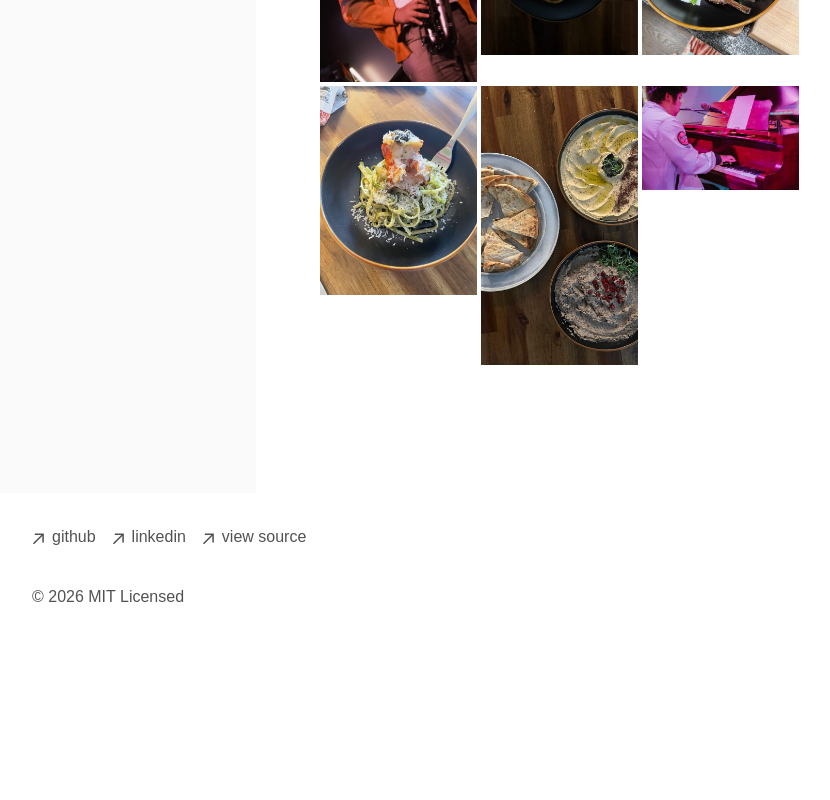
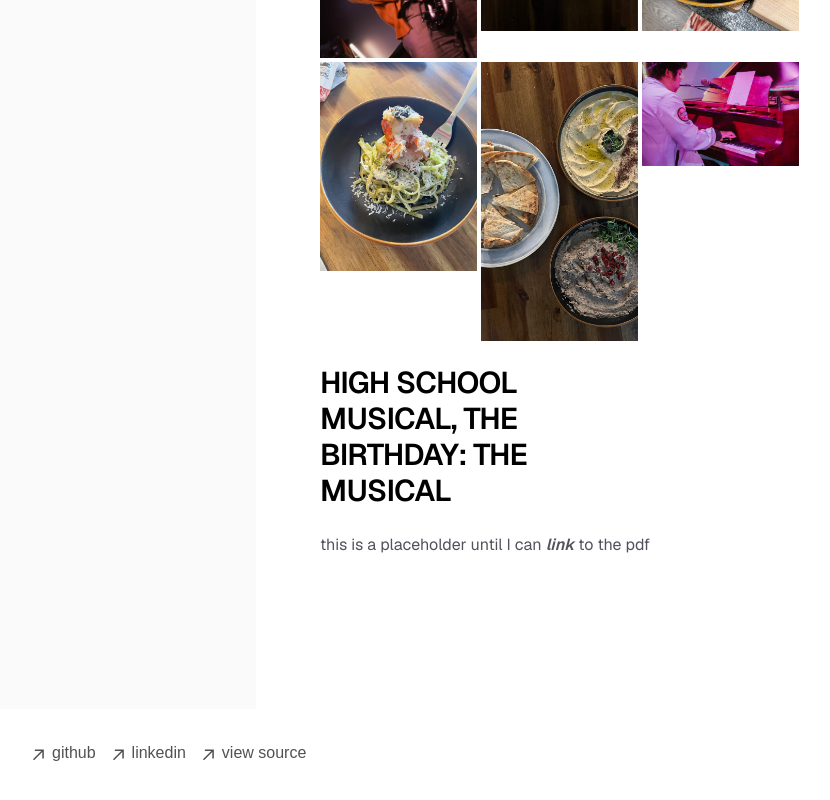
Before and after one commit to SaxyPandaBear/saxypandabear.github.io, a Next.js app: page / in a window 1280 px wide. Shown: the part 1996-2796 px from the top of the page, without its empty margins (0-830 px from the left). Before the commit the page ends 2669 px from the top, so only its background shows below. Built offline with nearby package versions, Linux system fonts and the light colour scheme.

Commit message:
add screenplay, placeholder on site, upgrade dependencies

```diff
--- a/app/page.tsx
+++ b/app/page.tsx
@@ -12,7 +12,7 @@
             I'm a career software engineer with roots in the Pacific Northwest and the mid-Atlantic.
             My biggest motivators are cultivating a strong local community, whether in the fine arts,
             or access to affordable housing and food. A fan of live music, world travel, and food among
-            other things, there are lots of facets to life outside of work.
+            other things.
           </p>
           <div />
         </div>
@@ -108,6 +108,25 @@
             </ul>
           </div>
           <Gallery />
+          <div />
+        </div>
+        <div className="flex flex-col items-center gap-6 text-center sm:items-start sm:text-left">
+          <h1 className="max-w-xs text-3xl font-semibold tracking-tight uppercase text-black dark:text-zinc-50">
+            High School Musical, The Birthday: The Musical
+          </h1>
+          <p className="max-w-xl text-md text-zinc-600 dark:text-zinc-400">
+            this is a placeholder until I can {" "}
+            <a
+              href="https://github.com/SaxyPandaBear/saxypandabear.github.io/blob/master/public/Items.json"
+              rel="noopener noreferrer"
+              target="_blank"
+              className="italic font-semibold text-zinc-600 dark:text-zinc-400"
+            >
+              link
+            </a>
+            {" "}to the pdf
+          </p>
+          <div />
         </div>
       </main>
     </div>
--- a/package.json
+++ b/package.json
@@ -11,7 +11,7 @@
     "deploy": "gh-pages -b main -d build"
   },
   "dependencies": {
-    "next": "16.1.6",
+    "next": "^16.2.1",
     "react": "19.2.3",
     "react-dom": "19.2.3"
   },
```
Also changed, not shown: 2 other files (tests, documents, lock files or other folders).
